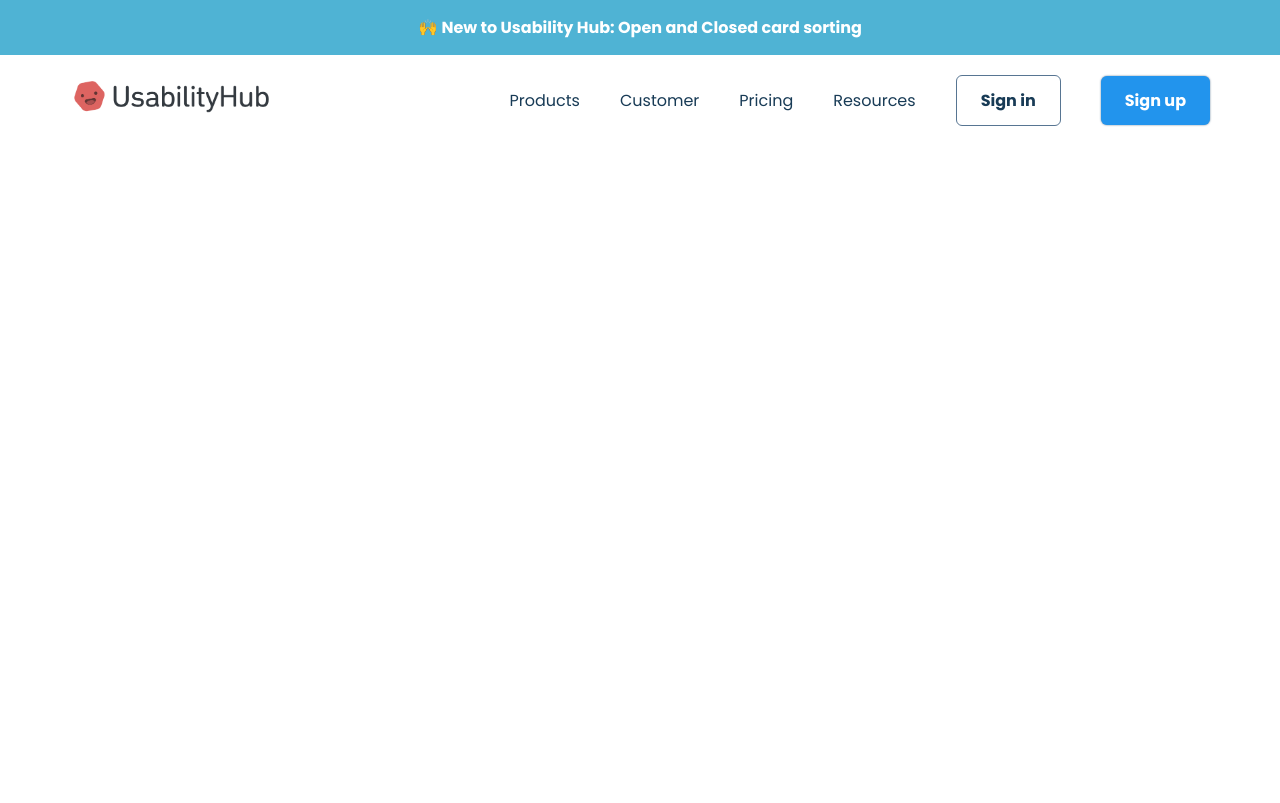
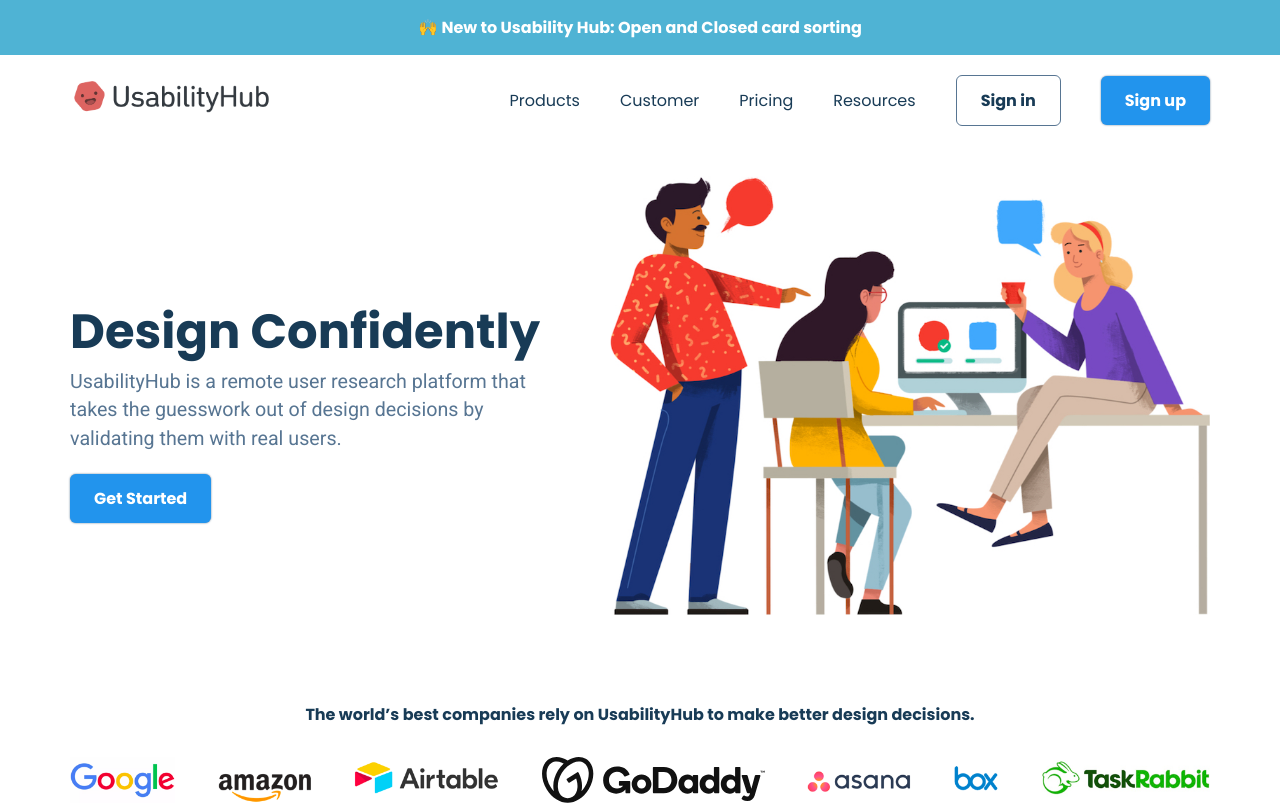
Before and after one commit to deepakScript/WEB_DEV, a plain HTML site: page UsabilityHubWebsite/index.html in a window 1280 px wide. Drawn offline with Linux system fonts and the light colour scheme.

Commit message:
Enhance header and companies section layout with new styles and content

```diff
--- a/UsabilityHubWebsite/index.html
+++ b/UsabilityHubWebsite/index.html
@@ -16,7 +16,7 @@
             <div class="small-bold-text banner-text"> 🙌 New to Usability Hub: Open and Closed card sorting</div>
         </div>
     </div>
-
+    <!-- nav bar -->
     <nav>
         <div class="container main-nav flex">
             <a href="#" class="company-logo">
@@ -34,14 +34,34 @@
             </div>
         </div>
     </nav>
-
-
+    <!-- header section -->
     <header>
-        <div class="container">
-
+        <div class="container header-section flex">
+            <div class="header-left">
+                <h1>Design Confidently</h1>
+                <p>UsabilityHub is a remote user research platform that takes the guesswork out of design decisions by validating them with real users.</p>
+                <a href="#" class="primary-button get-started-btn">Get Started</a>
+            </div>
+            <div class="header-right">
+                <img src="./assets/asset 1.jpeg" alt="hero image">
+            </div>
         </div>
     </header>
-    <section class="companies-section"></section>
+    <!-- companies-section -->
+    <section class="companies-section">
+        <div class="container">
+            <div class="small-bold-text companies-header">The world’s best companies rely on UsabilityHub to make better design decisions.</div>
+            <div class="logos flex">
+                <img class="logo" src="./assets/asset 2.png" alt="">
+                <img class="logo" src="./assets/asset 3.png" alt="">
+                <img class="logo" src="./assets/asset 4.png" alt="">
+                <img class="logo" src="./assets/asset 5.svg" alt="">
+                <img class="logo" src="./assets/asset 6.png" alt="">
+                <img class="logo" src="./assets/asset 7.png" alt="">
+                <img class="logo" src="./assets/asset 8.png" alt="">
+            </div>
+        </div>
+    </section>
     <section class="features-section">
 
     </section>
--- a/UsabilityHubWebsite/style.css
+++ b/UsabilityHubWebsite/style.css
@@ -111,7 +111,7 @@ ul{
 }
 .secondary-button:hover{
     border-color: var(--accent-color);
-    color: var(--accent-color);
+    color: var(--primary-text-color);
 }
 
 /* nav bar */
@@ -133,3 +133,46 @@ ul{
     justify-content: end;
     gap: 40px;
 }
+
+
+
+/* header section */
+header{
+    padding: 50px var(--padding-inline-section);
+}
+
+.header-section{
+    justify-content: center;
+    gap: 50px;
+}
+.header-left{
+    max-width: 40vw;
+}
+
+.header-left h1{
+    margin-top: 20px;
+}
+
+.get-started-btn{
+    margin-top: 20px;
+}
+
+.header-right img{
+    width: 600px;
+}
+
+
+/* companes section */
+.companies-header{
+    text-align: center;
+    margin-block: 30px;
+    color: var(--primary-text-color);
+}
+.logos{
+    justify-content: space-between;
+    flex-wrap: wrap;
+}
+
+.logo{
+    height: 46px;
+}
```
